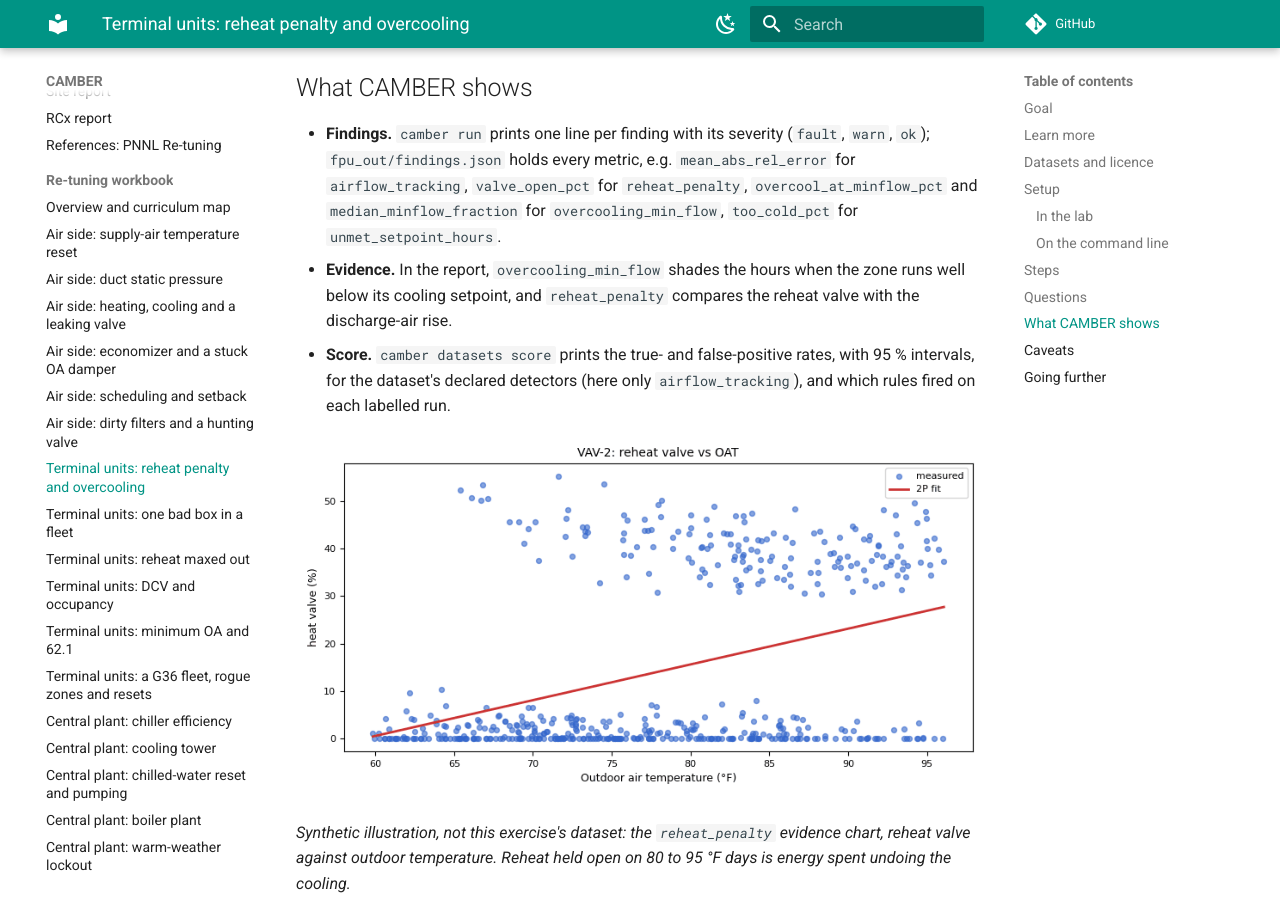
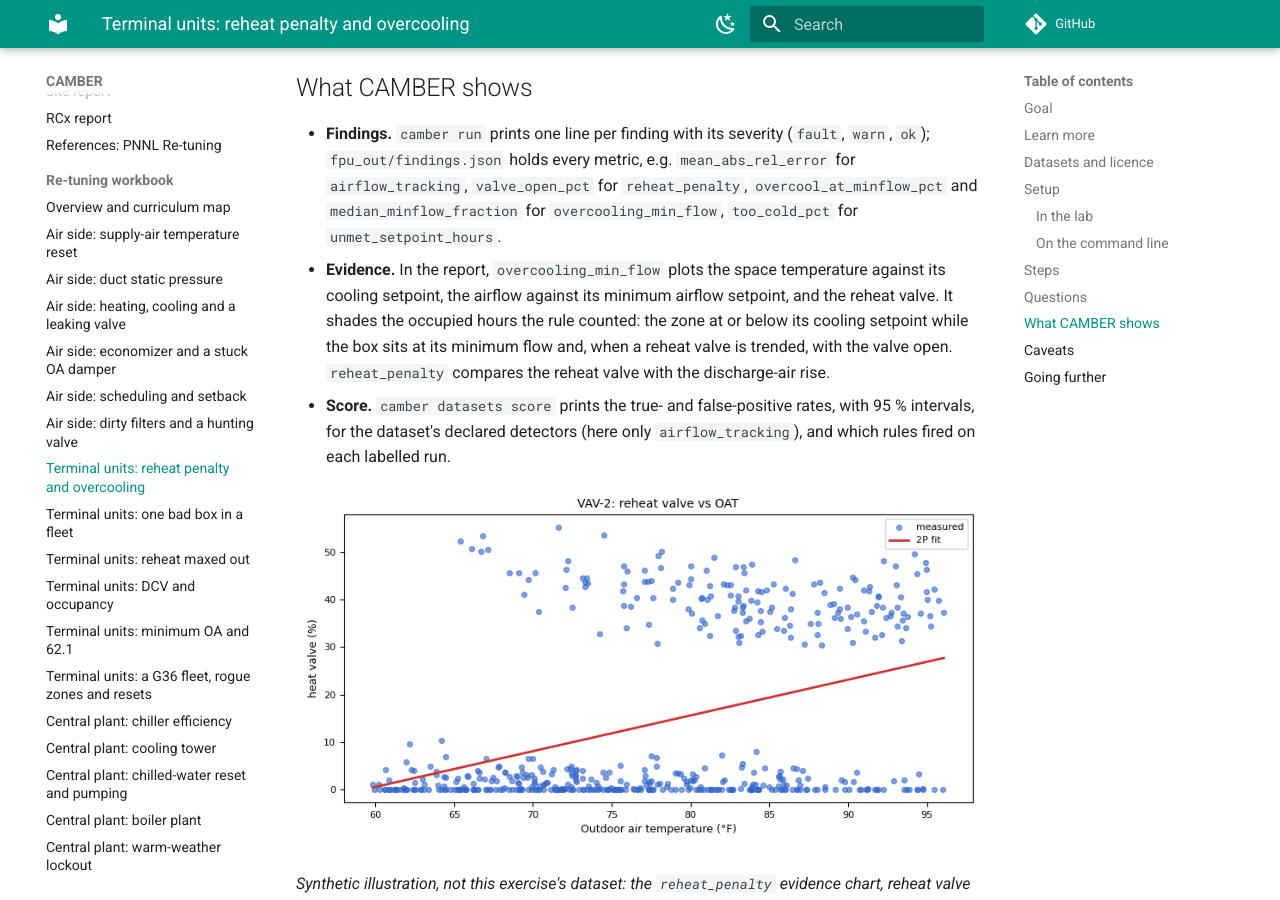
Before and after one commit to yroussev/camber, an MkDocs documentation site: the page built from docs/workbook/zone-reheat-overcooling.md, in a window 1280 px wide and 900 px high, scrolled down 2975 px. Built offline with MkDocs 1.6.1 and Material for MkDocs 9.7.7, drawn with Linux system fonts in a browser that asks for light colours; comment, search, counter and statistics services are not loaded.

Commit message:
Workbook zone-reheat-overcooling: describe the corrected overcooling_min_flow evidence (#258)

```diff
--- a/docs/workbook/zone-reheat-overcooling.md
+++ b/docs/workbook/zone-reheat-overcooling.md
@@ -116,9 +116,11 @@ page per issue.
   `airflow_tracking`, `valve_open_pct` for `reheat_penalty`, `overcool_at_minflow_pct` and
   `median_minflow_fraction` for `overcooling_min_flow`, `too_cold_pct` for
   `unmet_setpoint_hours`.
-- **Evidence.** In the report, `overcooling_min_flow` shades the hours when the zone runs well
-  below its cooling setpoint, and `reheat_penalty` compares the reheat valve with the
-  discharge-air rise.
+- **Evidence.** In the report, `overcooling_min_flow` plots the space temperature against its
+  cooling setpoint, the airflow against its minimum airflow setpoint, and the reheat valve. It
+  shades the occupied hours the rule counted: the zone at or below its cooling setpoint while the
+  box sits at its minimum flow and, when a reheat valve is trended, with the valve open.
+  `reheat_penalty` compares the reheat valve with the discharge-air rise.
 - **Score.** `camber datasets score` prints the true- and false-positive rates, with 95 %
   intervals, for the dataset's declared detectors (here only `airflow_tracking`), and which rules
   fired on each labelled run.
```
